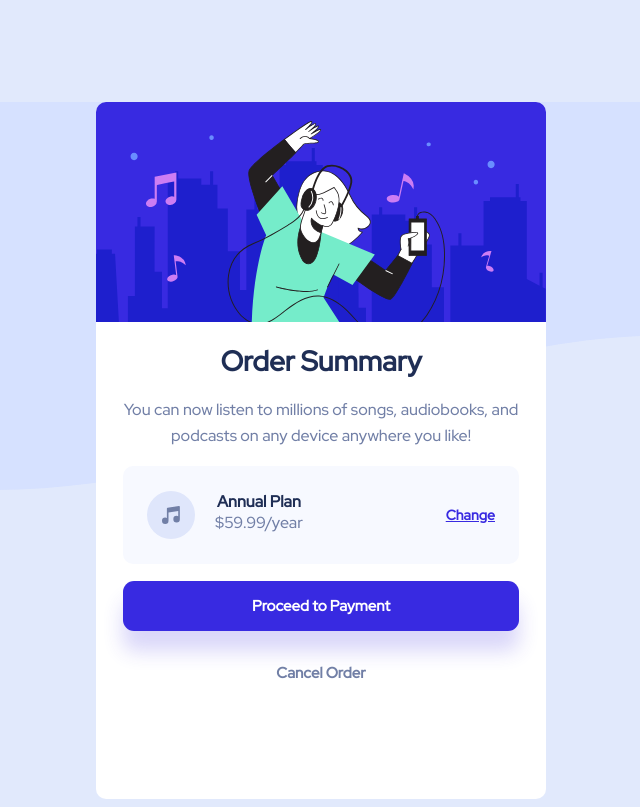
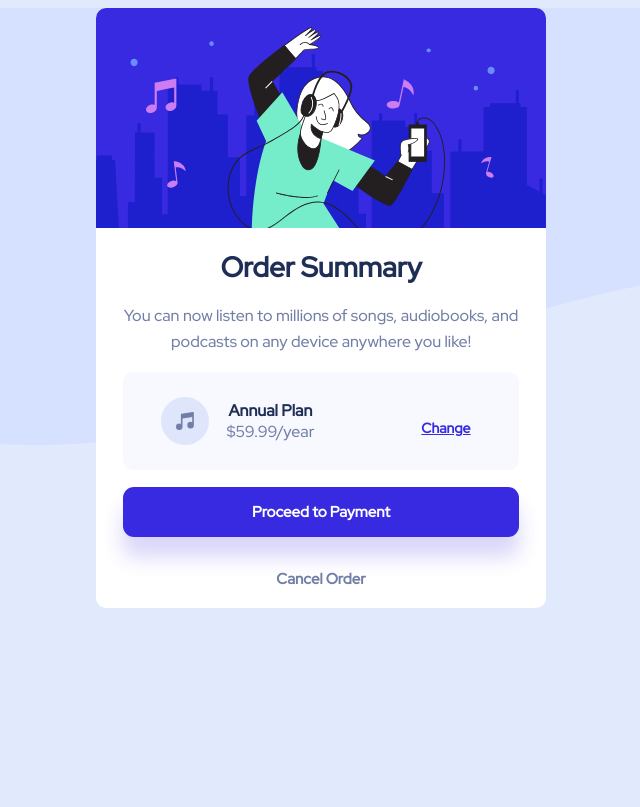
Before and after one commit to msscaroso/playground-order-summary, a plain HTML site: page index.html in a window 1280 px wide. Shown: the whole page, without its empty margins (319-959 px from the left). Drawn offline with Linux system fonts and the light colour scheme.

Commit message:
improvements

```diff
--- a/index.html
+++ b/index.html
@@ -10,7 +10,6 @@
 
 </head>
 <body>
-  <img class="background-pattern" src="images/pattern-background-desktop.svg" alt="Background Top">
   <div class="box">
     <img class="top-image" alt="Illustration Hero" src="images/illustration-hero.svg"/>
     <div>
@@ -23,16 +22,12 @@
       </div>
     <div class="item plan-box">
       <div class="internal-plan-box">
-        <div class="plan-box-item">
-          <div class="item-box">
             <img src="images/icon-music.svg" alt="Icon Music">
-            <div>
+            <div class="abc">
               <div class="annual-plan">Annual Plan</div>
               <div class="price">$59.99/year</div>
             </div>
-          </div>
-        </div>
-        <div class="plan-box-item change-button">
+        <div class="change-button">
           Change
         </div>
       </div>
--- a/style.css
+++ b/style.css
@@ -1,20 +1,28 @@
 @import url('https://fonts.googleapis.com/css2?family=Red+Hat+Display:wght@300;500&display=swap');
+
+* {
+    box-sizing: border-box;
+}
 
 html {
     background-color: #e1e9fc;
 }
 
-.background-pattern {
-    position: absolute;
-    z-index: -1;
-    width: 100%;
+body {
+    display: flex;
+    flex-direction: column;
+    align-items: center;
+    justify-content: center;
+    background-image: url("images/pattern-background-desktop.svg");
+    background-repeat: no-repeat;
 }
+
 .box {
     background-color: #FFFFFF;
-    margin: 102px auto 0;
     width: 450px;
-    height: 697px;
+    height: 600px;
     border-radius: 10px;
+
 }
 
 .top-image {
@@ -53,22 +61,26 @@ html {
     border-radius: 10px;
     height: 98px;
     overflow: hidden;
-
+    display: flex;
+    flex-direction: column;
+    align-items: center;
+    justify-content: center;
 }
 
 .internal-plan-box {
     display: flex;
-    margin: 25px 24px;
-    justify-content: space-between;
-    /*background-color: brown;*/
+    width: 90%;
+    align-items: center;
 }
 
-.item-box {
-    display: flex;
+
+.plan-box img {
+    margin: 5%;
 }
 
-.item-box > div {
-    margin-left: 20px;
+
+.abc {
+    margin-right: 30%;
 }
 
 .change-button {
```
